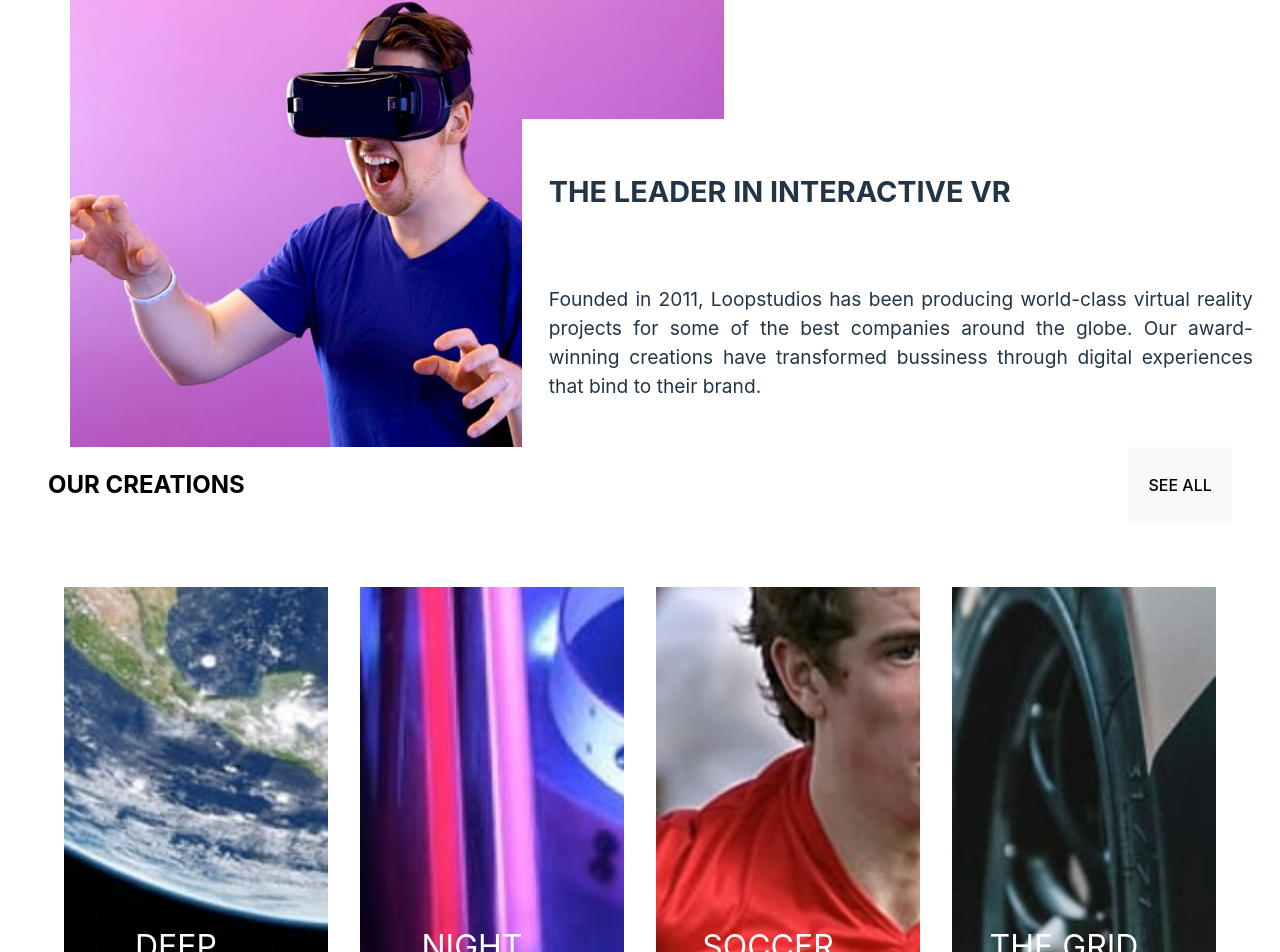
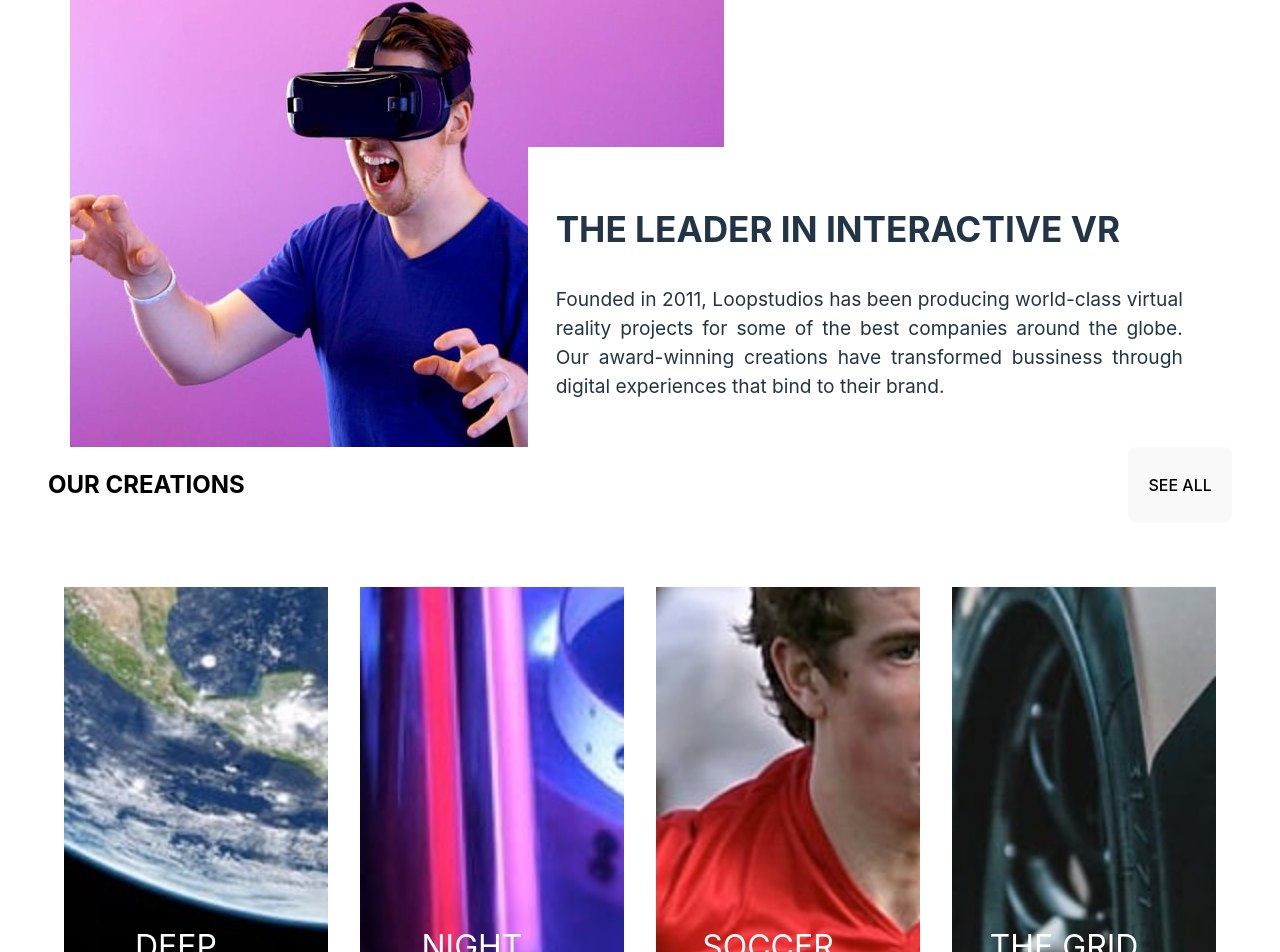
Before and after one commit to fernandaman97/Loopstudios, a React (Vite) app: page / in a window 1280 px wide. Shown: the part 1377-2329 px from the top of the page. Built offline with nearby package versions, Linux system fonts and the light colour scheme.

Commit message:
reacomodando el section

```diff
--- a/src/components/section.jsx
+++ b/src/components/section.jsx
@@ -11,8 +11,7 @@
       />
       </div>
       <div className="leader-VR">
-        <h2>THE LEADER IN INTERACTIVE VR</h2>
-        <br />
+        <h2 className="section-title">THE LEADER IN INTERACTIVE VR</h2>
         <p>
           Founded in 2011, Loopstudios has been producing world-class virtual
           reality projects for some of the best companies around the globe. Our
--- a/src/components/section.scss
+++ b/src/components/section.scss
@@ -1,7 +1,8 @@
 .section1{
     display: flex;
     position: relative;
-
+    // left: 70px;
+    // right: 70px;
 }
 
 .leader-VR{
@@ -9,13 +10,19 @@
     width: 20rem;
     text-align: justify;
     position: absolute;
-    width: 55%;
+    width: 49%;
     bottom: 0;
-    right: 0;
+    right: 70px;
     font-size: 1.2rem;
     padding: 1.7rem;
+
+
 }
 
+.section-title{
+    font-size: 2.2rem;
+    text-align: left;
+}
 
 .image-interactive{
     display: flex;
```
